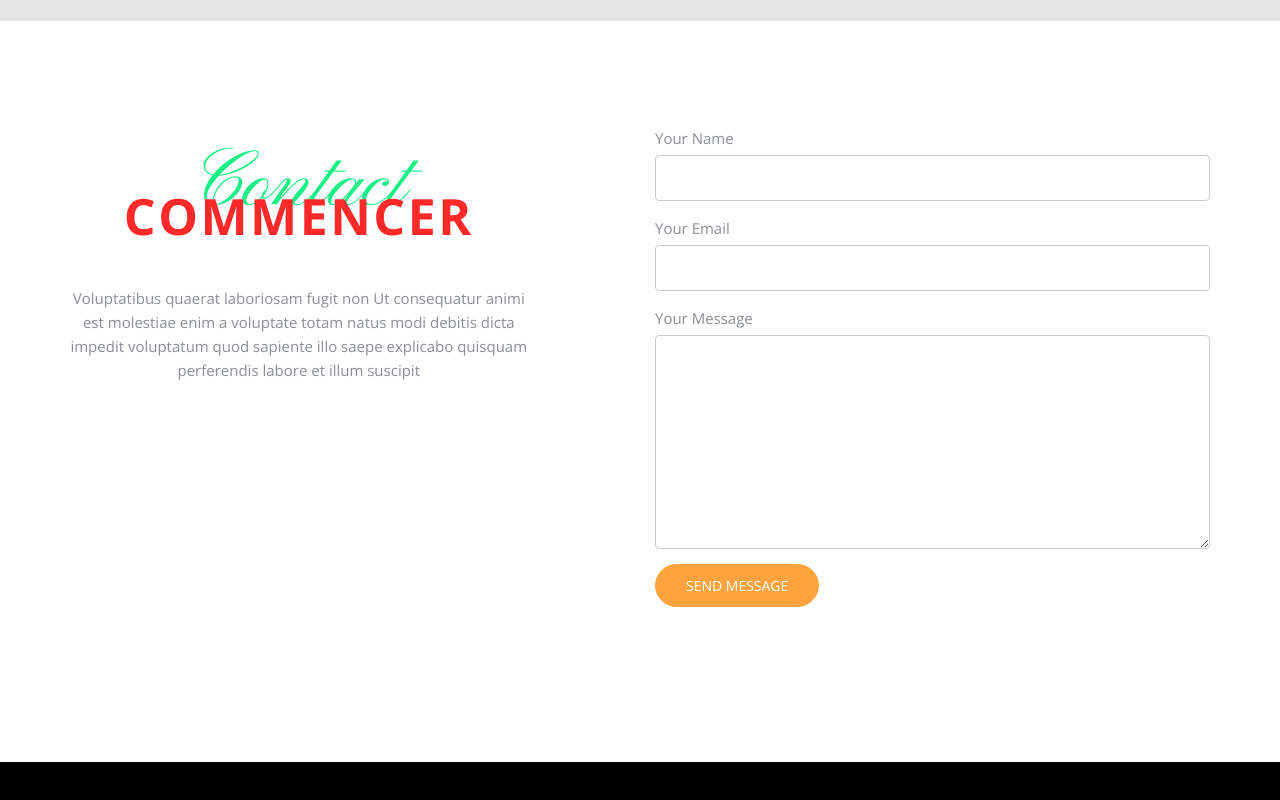
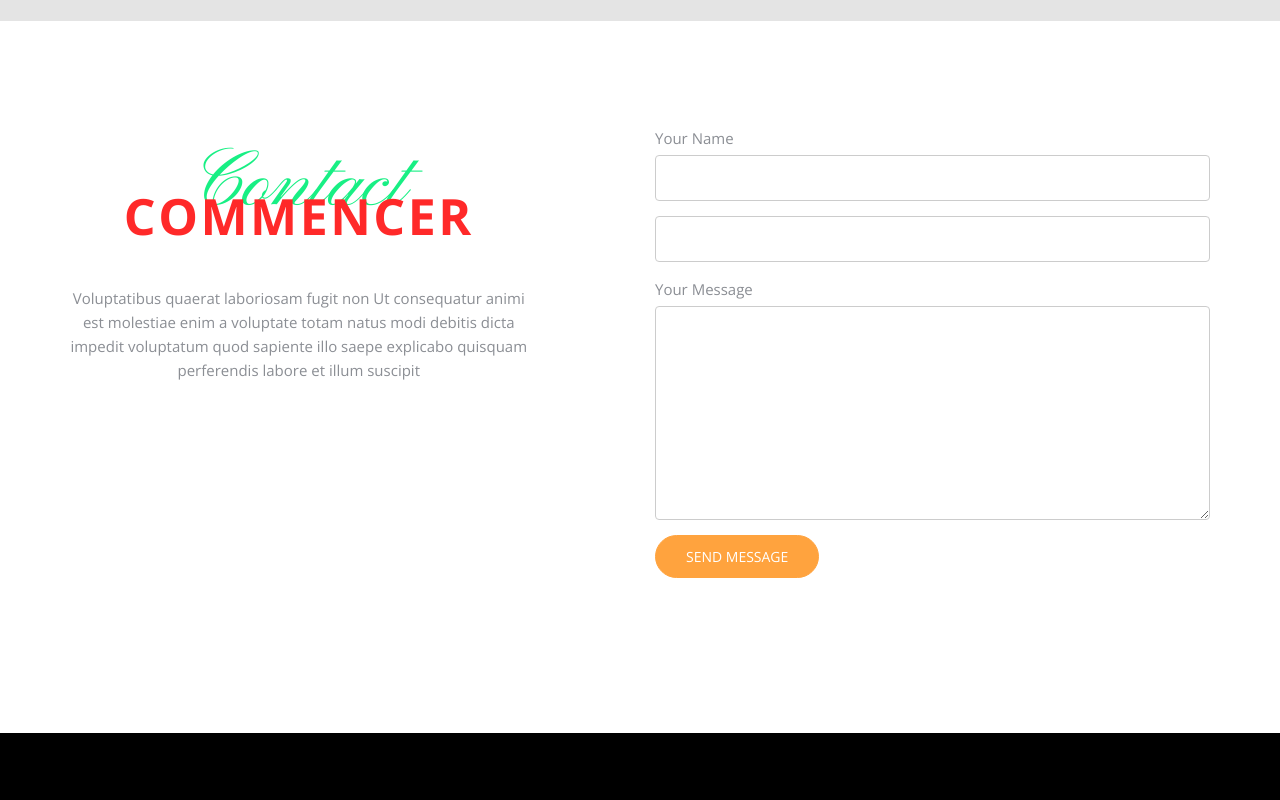
Before and after one commit to Lastroboy/SiteResto, a website: page index.html in a window 1280 px wide. Shown: the part 6422-7222 px from the top of the page. Drawn offline with nearby package versions, Linux system fonts and the light colour scheme; files whose address does not match are found by name.

Commit message:
sup mail

```diff
--- a/index.html
+++ b/index.html
@@ -442,7 +442,6 @@
                 </div>
               </div>
               <div class="form-group">
-                <label for="c_email">Your Email</label>
                 <div class="form-field">
                   <input type="text" id="c_email" class="form-control">
                 </div>
```
